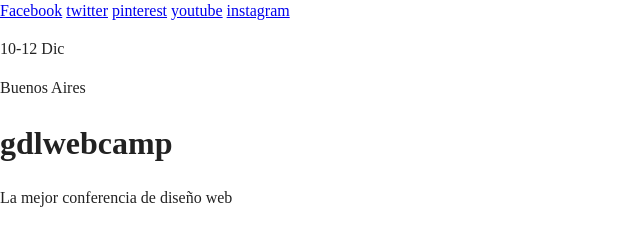
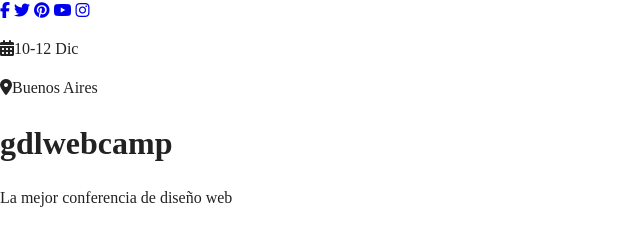
Before and after one commit to tonycuri/gdlwebcamp, a plain HTML site: page index.html in a window 1280 px wide. Shown: the whole page, without its empty margins (0-640 px from the left). Drawn offline with nearby package versions, Linux system fonts and the light colour scheme.

Commit message:
agregamos los iconos en el index.html

```diff
--- a/index.html
+++ b/index.html
@@ -30,15 +30,15 @@
       <div class="hero">
         <div class="contenido-header">
           <nav class="redes-sociales">
-            <a href="#">Facebook</a>
-            <a href="#">twitter</a>
-            <a href="#">pinterest</a>
-            <a href="#">youtube</a>
-            <a href="#">instagram</a>
+            <a href="#"><i class="fab fa-facebook-f"></i></a>
+            <a href="#"><i class="fab fa-twitter"></i></a>
+            <a href="#"><i class="fab fa-pinterest"></i></a>
+            <a href="#"><i class="fab fa-youtube"></i></a>
+            <a href="#"><i class="fab fa-instagram"></i></a>
           </nav>
           <div class="informacion-evento">
-            <p class="fecha">10-12 Dic</p>
-            <p class="ciudad">Buenos Aires</p>
+            <p class="fecha"><i class="fas fa-calendar-alt"></i>10-12 Dic</p>
+            <p class="ciudad"><i class="fas fa-map-marker-alt"></i>Buenos Aires</p>
           </div>
           <h1 class="nombre-sitio">gdlwebcamp</h1>
           <p class="slogan">La mejor conferencia de <span>diseño web</span></p>
```
